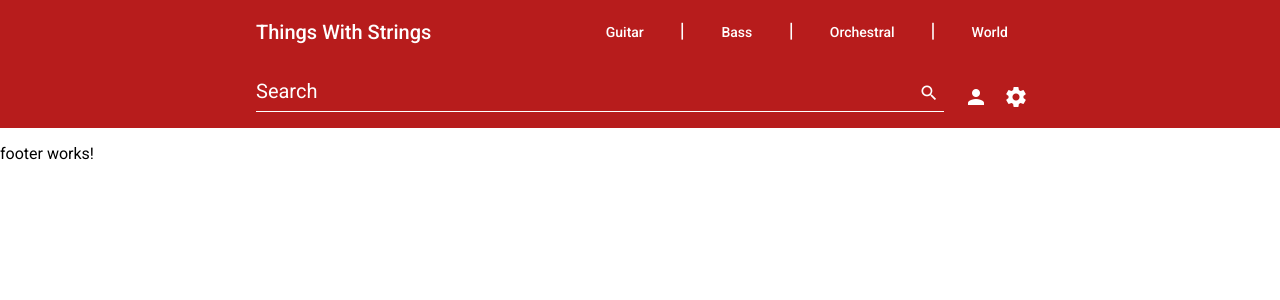
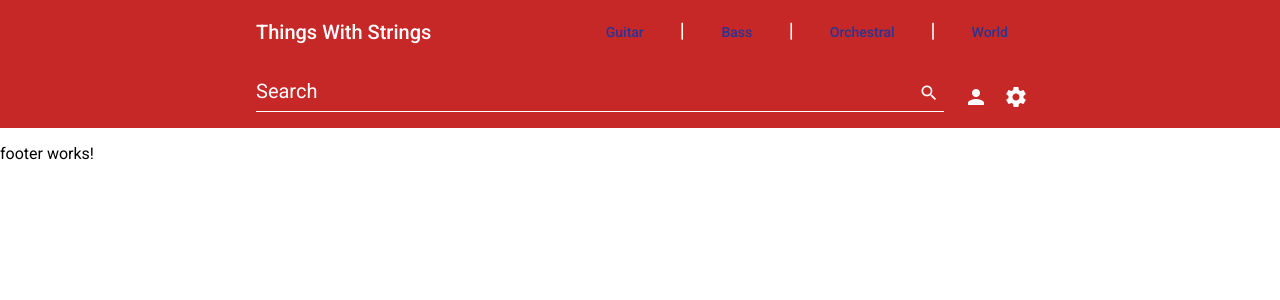
Before and after one commit to SahilMak/ThingsWithStrings, an Angular app: page / in a window 1280 px wide. Shown: the top 300 px of the page. Built offline with nearby package versions, Linux system fonts and the light colour scheme; no server answers; what @angular/fire, ngx-auth-firebaseui would draw is missing.

Commit message:
Updated global styling in preparation for theme toggle

```diff
--- a/src/styles.scss
+++ b/src/styles.scss
@@ -1,5 +1,4 @@
 @import './styles/app-theme.scss';
-@import './styles/light-dark.scss';
 
 $hover: #28c6c6;
 
@@ -12,7 +11,7 @@ body {
   font-family: Roboto, "Helvetica Neue", sans-serif;
 
   a {
-    color: $light;
+    color: $accent !important;
     font-weight: bold;
     text-decoration: none;
 
--- a/src/styles/app-theme.scss
+++ b/src/styles/app-theme.scss
@@ -12,4 +12,11 @@ $light-theme: mat-light-theme($light-primary, $light-accent, $theme-warn);
 $dark-theme: mat-dark-theme($dark-primary, $dark-accent, $theme-warn);
 
 @include angular-material-theme($light-theme);
-@include angular-material-theme($dark-theme);
+$primary: mat-color($light-primary);
+$accent: mat-color($light-accent);
+
+.dark-theme {
+  @include angular-material-theme($dark-theme);
+  $primary: mat-color($dark-primary);
+  $accent: mat-color($dark-accent);
+}
--- a/src/styles/light-dark.scss
+++ b/src/styles/light-dark.scss
@@ -1,2 +1,2 @@
 $light: #fafafa;
-$dark: #212121;
+$dark: #303030;
```
